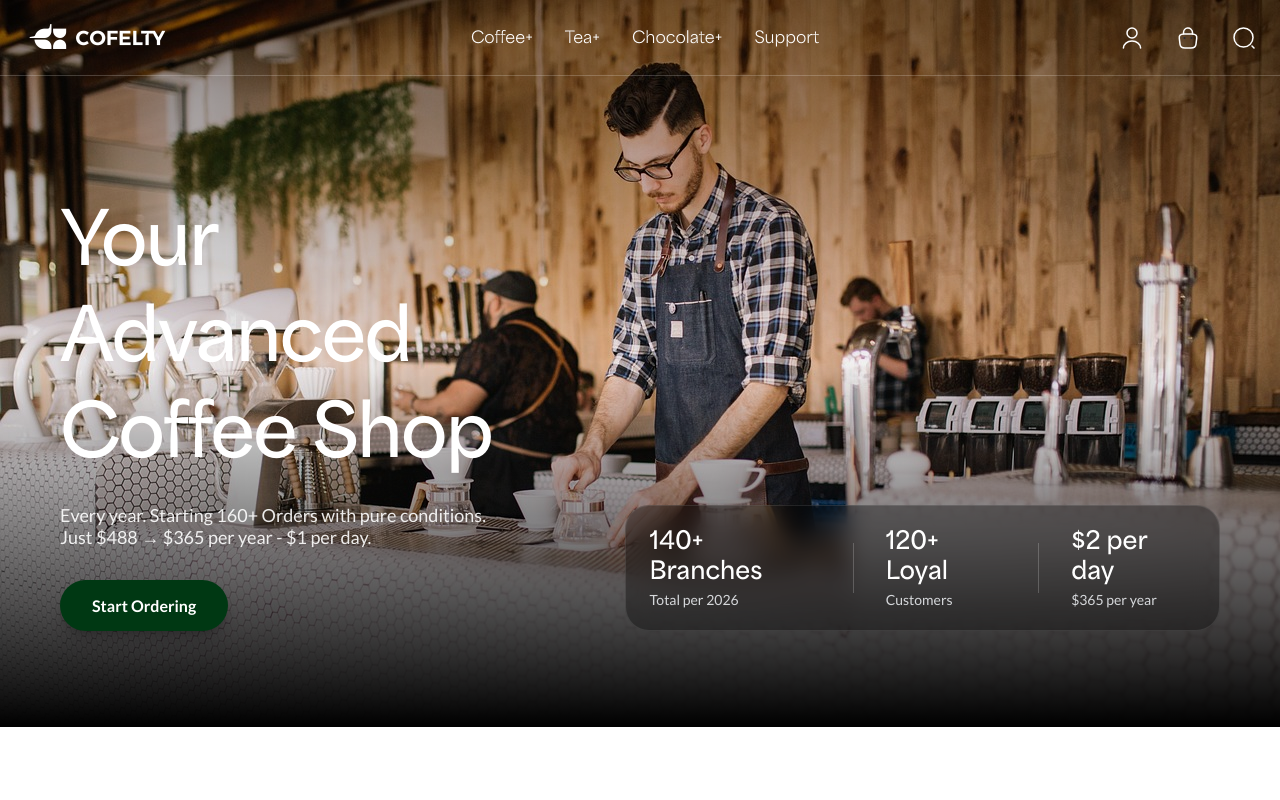
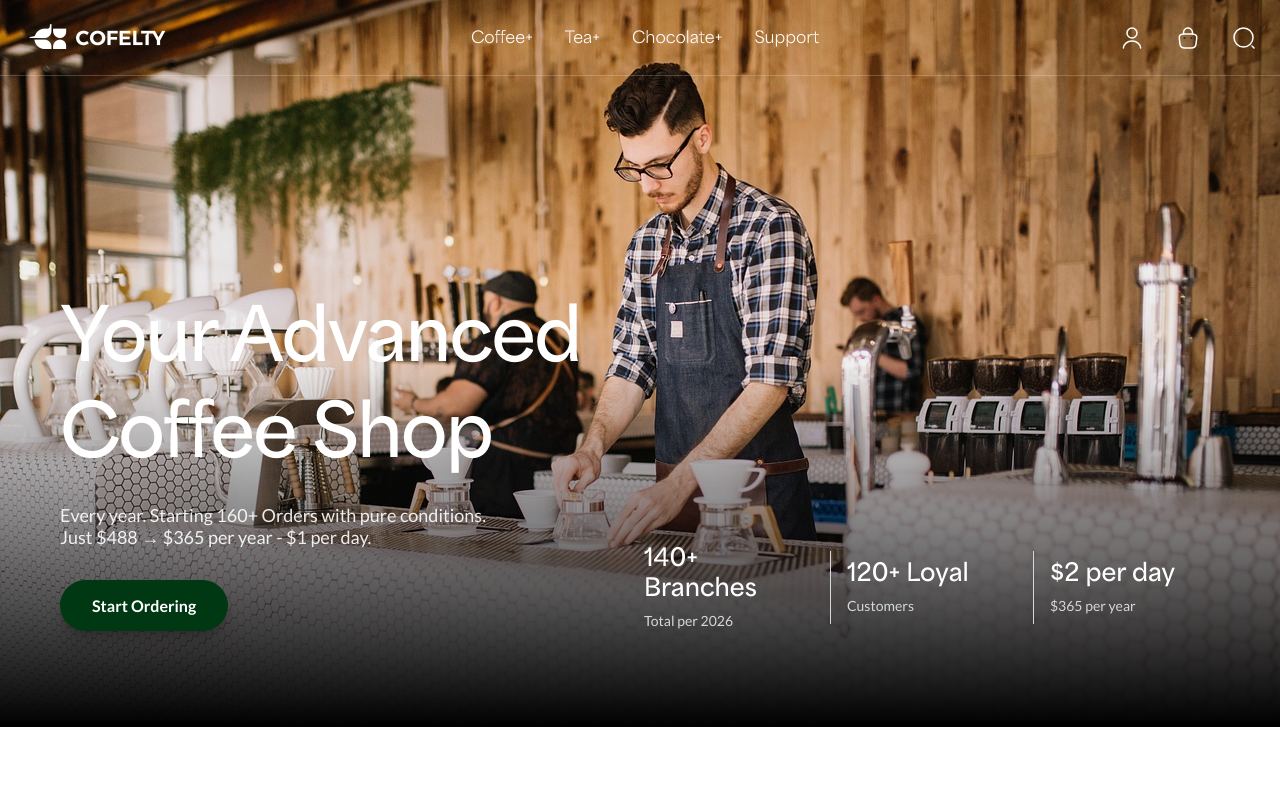
Before and after one commit to xpand-indonesia/ecommerce, a Next.js app: page / in a window 1280 px wide. Shown: the top 800 px of the page. Built offline with nearby package versions, Linux system fonts and the light colour scheme.

Commit message:
Improve hero style

```diff
--- a/src/app/(landing)/components/hero-section.tsx
+++ b/src/app/(landing)/components/hero-section.tsx
@@ -1,12 +1,12 @@
-"use client";
+'use client';
 
-import Image from "next/image";
-import { Button } from "@/components/ui/button";
+import { Button } from '@/components/ui/button';
+import { Separator } from '@/components/ui/separator';
+import Image from 'next/image';
 
 export default function HeroSection() {
-
     return (
-        <section className="relative min-h-[720px] lg:h-[727px] w-full flex flex-col justify-between pt-[100px] pb-12 px-6 lg:px-[60px] mx-auto overflow-hidden" >
+        <section className="relative min-h-[720px] lg:h-[727px] w-full flex flex-col justify-between pt-[100px] pb-12 px-6 lg:px-[60px] mx-auto overflow-hidden">
             {/* Background image using Next.js Image component */}
             <div className="absolute inset-0 -z-10">
                 <Image
@@ -17,10 +17,10 @@ export default function HeroSection() {
                     className="object-cover object-top brightness-95"
                 />
                 {/* Dark gradient overlay matching design */}
-                <div className="absolute inset-0 bg-gradient-to-t from-black via-black/0 to-black/40" />
-            </div >
+                <div className="absolute inset-0 bg-gradient-to-b from-t via-black/0 to-black" />
+            </div>
 
-            < div className="flex flex-col justify-end h-full mt-auto mb-12 max-w-[1320px] mx-auto w-full" >
+            <div className="flex flex-col justify-end h-full mt-auto mb-12 max-w-[1320px] mx-auto w-full">
                 <div className="flex flex-col lg:flex-row lg:items-end justify-between gap-12 w-full">
                     {/* Left Column: Heading, Subtext, CTA */}
                     <div className="flex flex-col items-start gap-6 max-w-[701px]">
@@ -30,23 +30,28 @@ export default function HeroSection() {
                         </h1>
 
                         <p className="font-body text-base sm:text-lg text-white/90 max-w-[426px] leading-[22px]">
-                            Every year. Starting 160+ Orders with pure conditions.
-                            Just $488 &rarr; $365 per year - $1 per day.
+                            Every year. Starting 160+ Orders with pure
+                            conditions. Just $488 &rarr; $365 per year - $1 per
+                            day.
                         </p>
 
                         <Button
                             variant="primary"
                             className="mt-2 h-[51px] px-8 cursor-pointer font-semibold shadow-lg shadow-black/20"
-                            onClick={() => document.getElementById("catalog")?.scrollIntoView({ behavior: "smooth" })}
+                            onClick={() =>
+                                document
+                                    .getElementById('catalog')
+                                    ?.scrollIntoView({ behavior: 'smooth' })
+                            }
                         >
                             Start Ordering
                         </Button>
                     </div>
 
                     {/* Right Column: Statistics Grid */}
-                    <div className="flex items-center gap-6 sm:gap-8 bg-black/35 backdrop-blur-md px-6 py-5 rounded-[24px] border border-white/10 self-start lg:self-auto">
+                    <div className="flex items-center gap-4">
                         {/* Stat 1 */}
-                        <div className="flex flex-col gap-1 min-w-[100px] sm:min-w-[120px]">
+                        <div className="flex flex-col gap-2 w-[170px]">
                             <span className="font-heading font-bold text-xl sm:text-2xl text-white leading-tight">
                                 140+ Branches
                             </span>
@@ -56,10 +61,13 @@ export default function HeroSection() {
                         </div>
 
                         {/* Vertical Divider */}
-                        <div className="w-[1px] h-[50px] bg-white/20" />
+                        <Separator
+                            orientation="vertical"
+                            className="h-[73px] bg-gray-300"
+                        />
 
                         {/* Stat 2 */}
-                        <div className="flex flex-col gap-1 min-w-[100px] sm:min-w-[120px]">
+                        <div className="flex flex-col gap-2 w-[170px]">
                             <span className="font-heading font-bold text-xl sm:text-2xl text-white leading-tight">
                                 120+ Loyal
                             </span>
@@ -69,10 +77,13 @@ export default function HeroSection() {
                         </div>
 
                         {/* Vertical Divider */}
-                        <div className="w-[1px] h-[50px] bg-white/20" />
+                        <Separator
+                            orientation="vertical"
+                            className="h-[73px] bg-gray-300"
+                        />
 
                         {/* Stat 3 */}
-                        <div className="flex flex-col gap-1 min-w-[100px] sm:min-w-[120px]">
+                        <div className="flex flex-col gap-2 w-[170px]">
                             <span className="font-heading font-bold text-xl sm:text-2xl text-white leading-tight">
                                 $2 per day
                             </span>
@@ -82,7 +93,7 @@ export default function HeroSection() {
                         </div>
                     </div>
                 </div>
-            </div >
-        </section >
+            </div>
+        </section>
     );
 }
```
